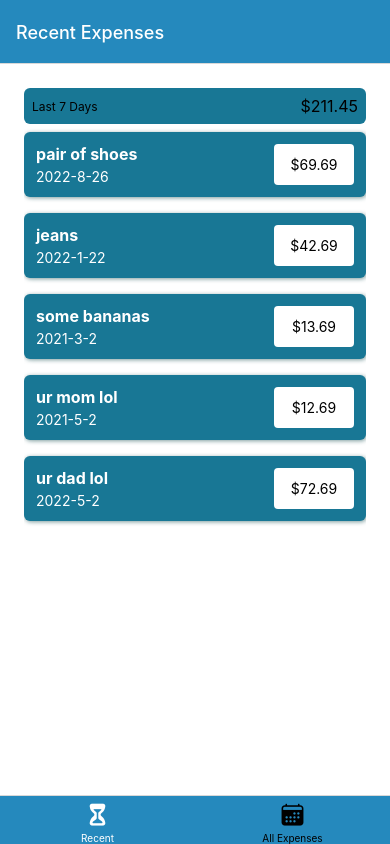
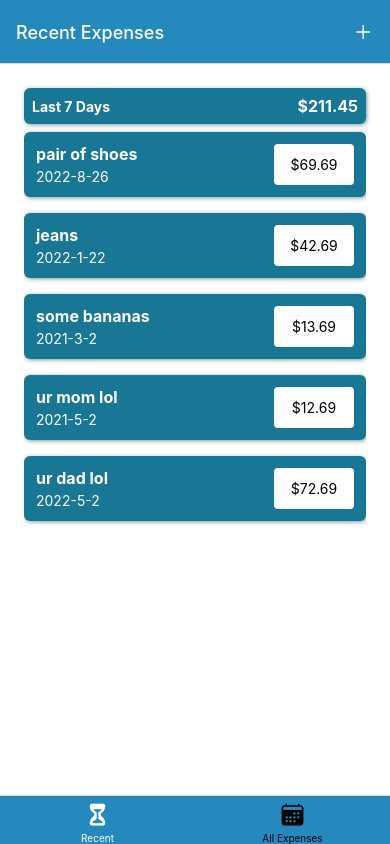
Before and after one commit to SilahicAmil/expenses-app, a React Native app: screen /RecentExpenses in a window 390 px wide. Built offline with nearby package versions, Linux system fonts and the light colour scheme.

Commit message:
adding modal of manage expense

```diff
--- a/components/ExpensesOutput/expense-item.js
+++ b/components/ExpensesOutput/expense-item.js
@@ -2,10 +2,19 @@ import { Pressable, StyleSheet, Text, View } from "react-native";
 
 import { GlobalStyles } from "../../constants/styles";
 import { getFormattedDate } from "../../util/date";
+import { useNavigation } from "@react-navigation/native";
 
 const ExpenseItem = ({ description, date, amount }) => {
+  const navigation = useNavigation();
+  const expensePressedHandler = () => {
+    navigation.navigate("ManageExpense");
+  };
+
   return (
-    <Pressable>
+    <Pressable
+      onPress={expensePressedHandler}
+      style={({ pressed }) => pressed && styles.pressed}
+    >
       <View style={styles.expenseItem}>
         <View>
           <Text style={[styles.textBase, styles.description]}>
@@ -24,6 +33,9 @@ const ExpenseItem = ({ description, date, amount }) => {
 export default ExpenseItem;
 
 const styles = StyleSheet.create({
+  pressed: {
+    opacity: 0.5,
+  },
   expenseItem: {
     padding: 12,
     marginVertical: 8,
--- a/components/ExpensesOutput/expenses-summary.js
+++ b/components/ExpensesOutput/expenses-summary.js
@@ -25,13 +25,20 @@ const styles = StyleSheet.create({
     padding: 8,
     backgroundColor: GlobalStyles.color.tealBlue,
     borderRadius: 6,
+    elevation: 3,
+    shadowColor: GlobalStyles.color.Ming,
+    shadowRadius: 4,
+    shadowOffset: { width: 1, height: 1 },
+    shadowOpacity: 0.66,
   },
   period: {
-    fontSize: 12,
-    color: GlobalStyles.color.black,
+    fontSize: 14,
+    color: "white",
+    fontWeight: "bold",
   },
   sum: {
     fontSize: 16,
-    color: GlobalStyles.color.black,
+    color: "white",
+    fontWeight: "bold",
   },
 });
--- a/navigators/bottom-tabs-navigator.js
+++ b/navigators/bottom-tabs-navigator.js
@@ -10,21 +10,24 @@ const BottomTabs = createBottomTabNavigator();
 const ExpensesOverview = () => {
   return (
     <BottomTabs.Navigator
-      screenOptions={{
+      screenOptions={({ navigation }) => ({
         headerStyle: { backgroundColor: GlobalStyles.color.blueNCS },
         headerTintColor: "white",
         tabBarStyle: { backgroundColor: GlobalStyles.color.blueNCS },
         tabBarActiveTintColor: "white",
         tabBarInactiveTintColor: "black",
-        headerRight: ({ tintColor }) => {
+
+        headerRight: ({ tintColor }) => (
           <IconButton
             icon="add"
             color={tintColor}
             size={24}
-            onPress={() => {}}
-          />;
-        },
-      }}
+            onPress={() => {
+              navigation.navigate("ManageExpense");
+            }}
+          />
+        ),
+      })}
     >
       <BottomTabs.Screen
         name="RecentExpenses"
--- a/navigators/expenses-navigator.js
+++ b/navigators/expenses-navigator.js
@@ -1,4 +1,5 @@
 import ExpensesOverview from "../navigators/bottom-tabs-navigator";
+import { GlobalStyles } from "../constants/styles";
 import ManageExpense from "../screens/manage-expense-screen";
 import { NavigationContainer } from "@react-navigation/native";
 import { StatusBar } from "expo-status-bar";
@@ -9,9 +10,16 @@ const Stack = createNativeStackNavigator();
 const ExpensesNavigator = () => {
   return (
     <>
-      <StatusBar style="auto" />
+      <StatusBar style="light" />
       <NavigationContainer>
-        <Stack.Navigator initialRouteName="ExpensesOverview">
+        <Stack.Navigator
+          initialRouteName="ExpensesOverview"
+          screenOptions={{
+            headerBackTitle: "Back",
+            headerStyle: { backgroundColor: GlobalStyles.color.blueNCS },
+            headerTintColor: "white",
+          }}
+        >
           <Stack.Screen
             name="ExpensesOverview"
             component={ExpensesOverview}
@@ -19,7 +27,13 @@ const ExpensesNavigator = () => {
               headerShown: false,
             }}
           />
-          <Stack.Screen name="ManageExpense" component={ManageExpense} />
+          <Stack.Screen
+            name="ManageExpense"
+            component={ManageExpense}
+            options={{
+              presentation: "modal",
+            }}
+          />
         </Stack.Navigator>
       </NavigationContainer>
     </>
--- a/screens/manage-expense-screen.js
+++ b/screens/manage-expense-screen.js
@@ -1,4 +1,4 @@
-import { Text, View } from "react-native";
+import { StyleSheet, Text, View } from "react-native";
 
 const ManageExpense = () => {
   return (
```
